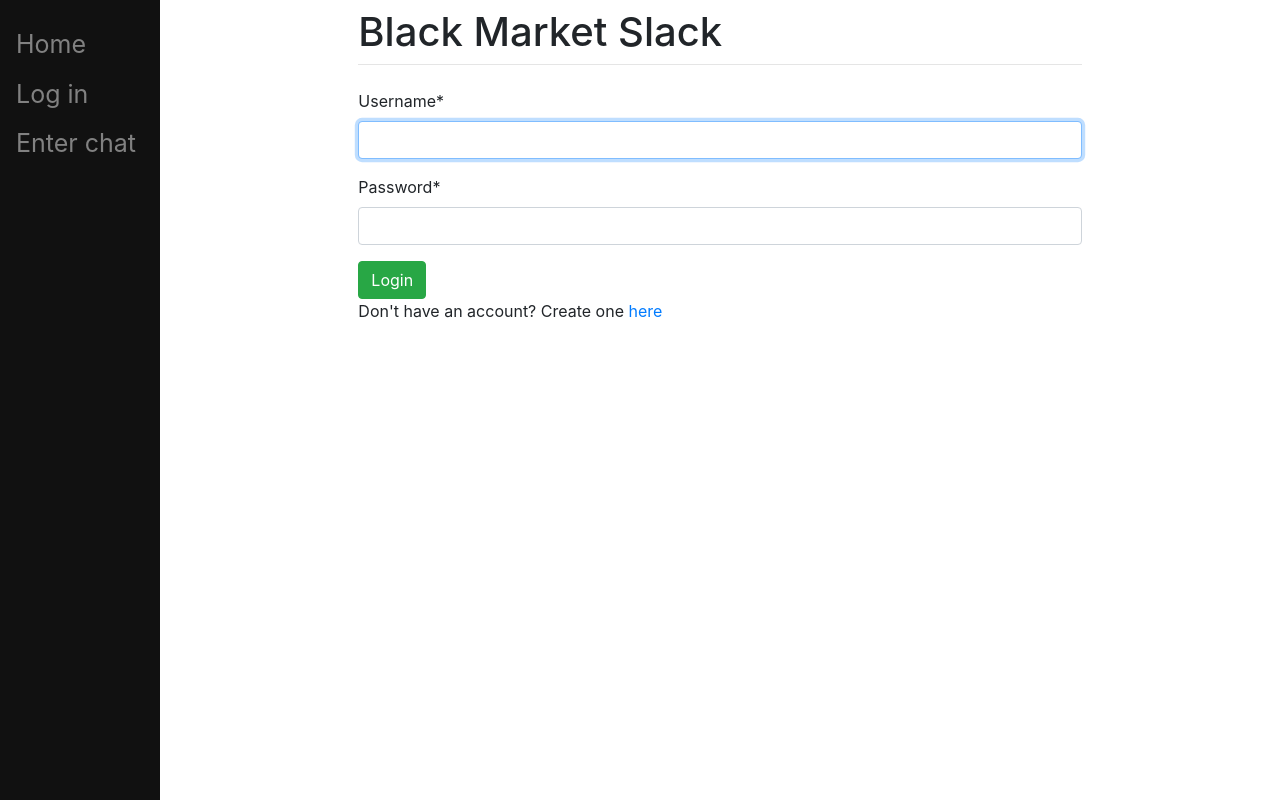
After one commit to VladCondu/GAD-Python, a Django app: page /login/ in a window 1280 px wide. The commit adds this page. Run offline with Django 3.2, Linux system fonts and the light colour scheme; some libraries are stand-ins or nearby versions.

Commit message:
Created login interface Updated theme Added crispy

```diff
--- a/bmsProject/urls.py
+++ b/bmsProject/urls.py
@@ -1,9 +1,13 @@
 from django.urls import path, include
 from django.contrib import admin
-
-from chat import views
+from register import views as v
+from chat.views import homepage_view
+from register.views import login
 
 urlpatterns = [
     path('admin/', admin.site.urls),
+    path('register/', v.register, name='register'),
     path('chat/', include('chat.urls', namespace='chat')),
+    path('', homepage_view),
+    path('', include('django.contrib.auth.urls'))
 ]
--- /dev/null
+++ b/chat/templates/main/base.html
@@ -0,0 +1,78 @@
+<!DOCTYPE html>
+<meta charset="utf-8"/>
+<html lang="en">
+<head>
+    <style type="text/css">
+        /* The sidebar menu */
+        .sidenav {
+            height: 100%; /* Full-height: remove this if you want "auto" height */
+            width: 160px; /* Set the width of the sidebar */
+            position: fixed; /* Fixed Sidebar (stay in place on scroll) */
+            z-index: 1; /* Stay on top */
+            top: 0; /* Stay at the top */
+            left: 0;
+            background-color: #111; /* Black */
+            overflow-x: hidden; /* Disable horizontal scroll */
+            padding-top: 20px;
+        }
+
+        /* The navigation menu links */
+        .sidenav a {
+            padding: 6px 8px 6px 16px;
+            text-decoration: none;
+            font-size: 25px;
+            color: #818181;
+            display: block;
+        }
+
+        /* When you mouse over the navigation links, change their color */
+        .sidenav a:hover {
+            color: #f1f1f1;
+        }
+
+        /* Style page content */
+        .main {
+            margin-left: 160px; /* Same as the width of the sidebar */
+            padding: 0px 10px;
+        }
+
+        /* On smaller screens, where height is less than 450px, change the style of the sidebar (less padding and a smaller font size) */
+        @media screen and (max-height: 450px) {
+            .sidenav {
+                padding-top: 15px;
+            }
+
+            .sidenav a {
+                font-size: 18px;
+            }
+        }
+    </style>
+
+    <link rel="stylesheet" href="https://stackpath.bootstrapcdn.com/bootstrap/4.1.3/css/bootstrap.min.css"
+          integrity="sha384-MCw98/SFnGE8fJT3GXwEOngsV7Zt27NXFoaoApmYm81iuXoPkFOJwJ8ERdknLPMO" crossorigin="anonymous">
+    <title>{% block title %}Black Market Slack{% endblock %}</title>
+</head>
+
+<body>
+<!-- Side navigation -->
+<div class="sidenav">
+    <a href="/">Home</a>
+    <a href="/login">Log in</a>
+    <a href="/chat">Enter chat</a>
+</div>
+
+<!-- Page content -->
+<div class="main">
+    <div class="row justify-content-center">
+        <div class="col-8">
+            <h1 class="mt-2">Black Market Slack</h1>
+            <hr class="mt-0 mb-4">
+            {% block content %}
+            {% endblock %}
+        </div>
+    </div>
+</div>
+
+
+</body>
+</html>
--- /dev/null
+++ b/chat/templates/registration/login.html
@@ -0,0 +1,17 @@
+{% extends "main/base.html" %}
+
+{% block title%}
+{% endblock %}
+
+{% load crispy_forms_filters %}
+
+{% block content %}
+	<div class="content-section">
+		<form method="POST" class="form-group">
+			{% csrf_token %}
+			{{form|crispy}}
+			<button type="submit" class="btn btn-success">Login</button>
+            <p>Don't have an account? Create one <a href="/register">here</a> </p>
+		</form>
+	</div>
+{% endblock %}
```
Also changed, not shown: bmsProject/settings.py (+12 -3 lines), chat/templates/chat/index.html (+12 -13 lines), chat/templates/chat/room.html (+16 -17 lines), chat/templates/main/homepage.html (added, +11 -0 lines), chat/templates/register/register.html (added, +12 -0 lines), chat/views.py (+9 -0 lines), register/forms.py (added, +11 -0 lines), chat/models.py (line endings or trailing spaces), db.sqlite3.
